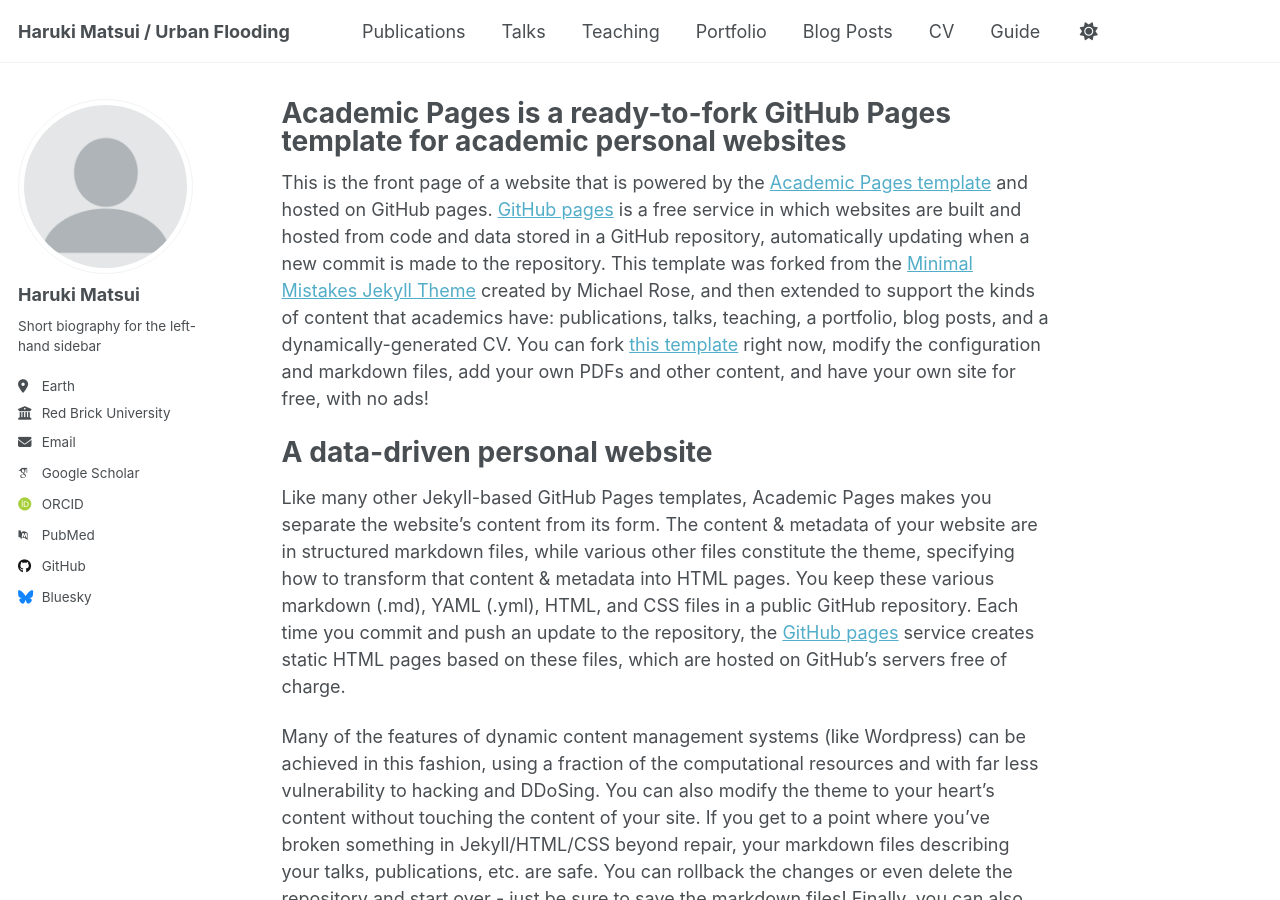
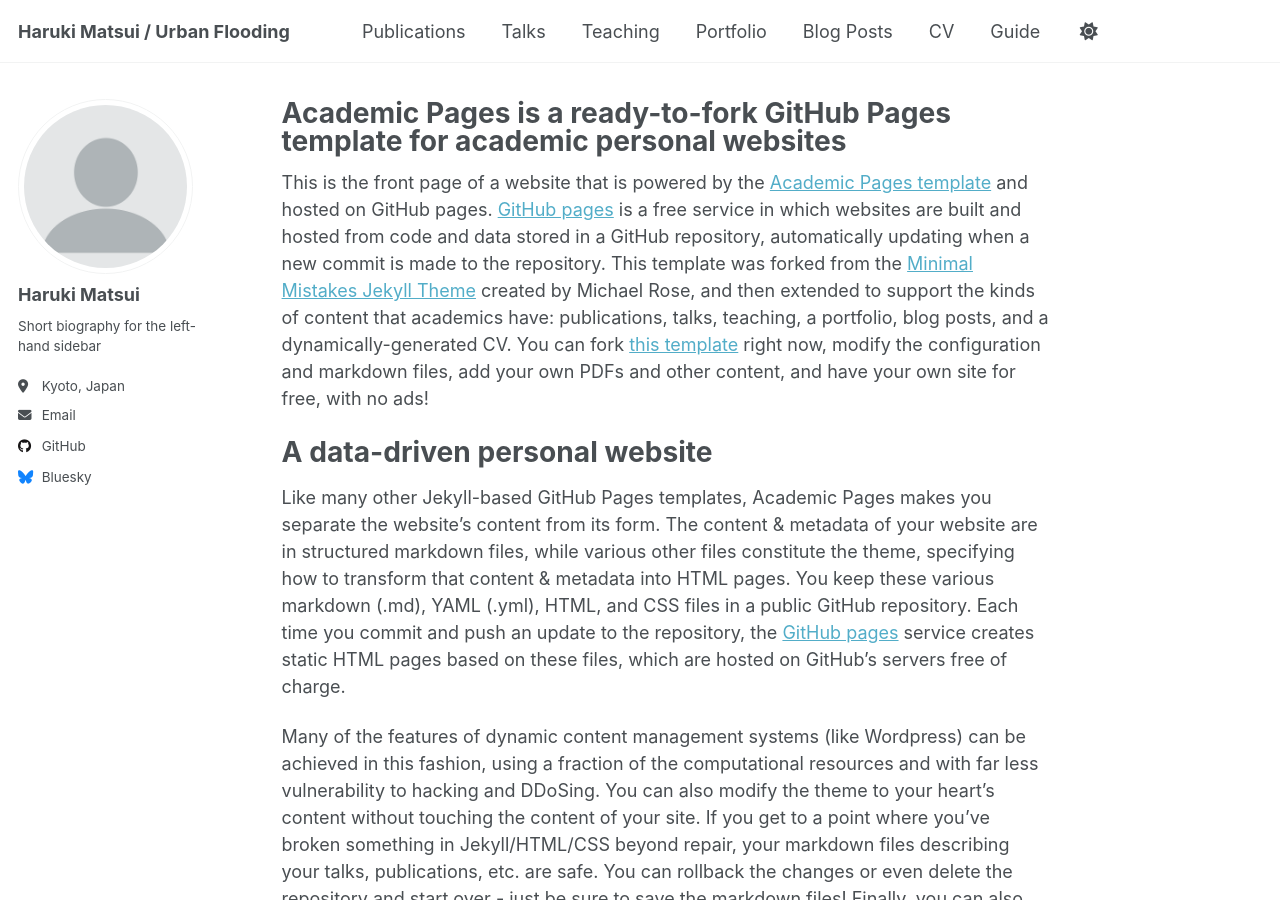
Before and after one commit to matsuiUOL/matsuiUOL.github.io, a Jekyll site: the page built from _pages/about.md, in a window 1280 px wide and 900 px high. Built offline with Jekyll 4.4.1, drawn with Linux system fonts in a browser that asks for light colours; some web fonts are replaced.

Commit message:
Update _config.yml

```diff
--- a/_config.yml
+++ b/_config.yml
@@ -26,19 +26,19 @@ author:
   name             : "Haruki Matsui"
   pronouns         : # example: "she/her"
   bio              : "Short biography for the left-hand sidebar"
-  location         : "Earth"
-  employer         : "Red Brick University"
+  location         : "Kyoto, Japan"
+  employer         : #"Red Brick University"
   uri              : # URL
-  email            : "none@example.org"
+  email            : "matsui.haruki.75e@st.kyoto-u.ac.jp"
 
   # Academic websites
   academia         : # URL
   arxiv            : # URL - Update with the correct link to your profile
-  googlescholar    : "https://scholar.google.com/citations?user=PS_CX0AAAAAJ"
+  googlescholar    : #"https://scholar.google.com/citations?user=PS_CX0AAAAAJ"
   impactstory      : # URL
-  orcid            : "http://orcid.org/yourorcidurl"
+  orcid            : #"http://orcid.org/yourorcidurl"
   semantic         : # URL
-  pubmed           : "https://www.ncbi.nlm.nih.gov/pubmed/?term=john+snow"
+  pubmed           : #"https://www.ncbi.nlm.nih.gov/pubmed/?term=john+snow"
   researchgate     : # URL
   scopus           : # URL
 
```
